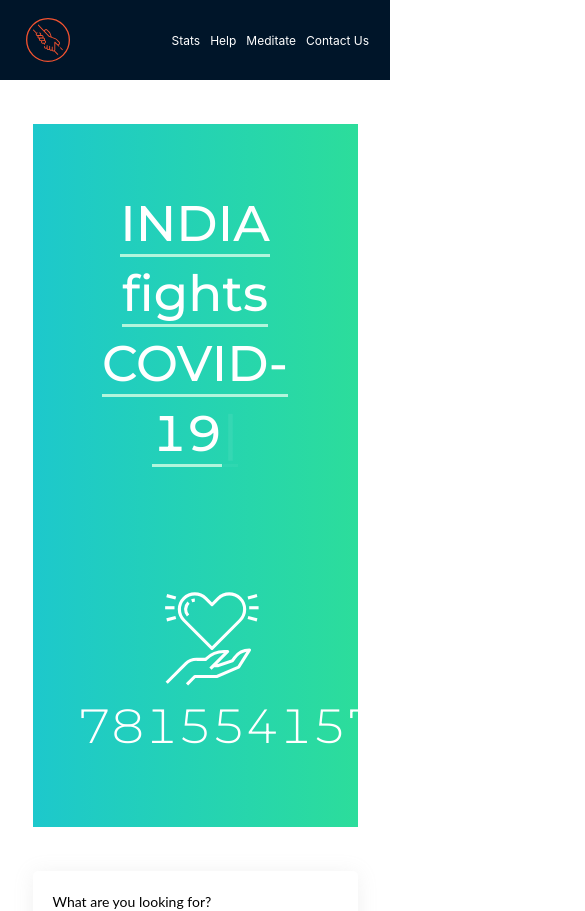
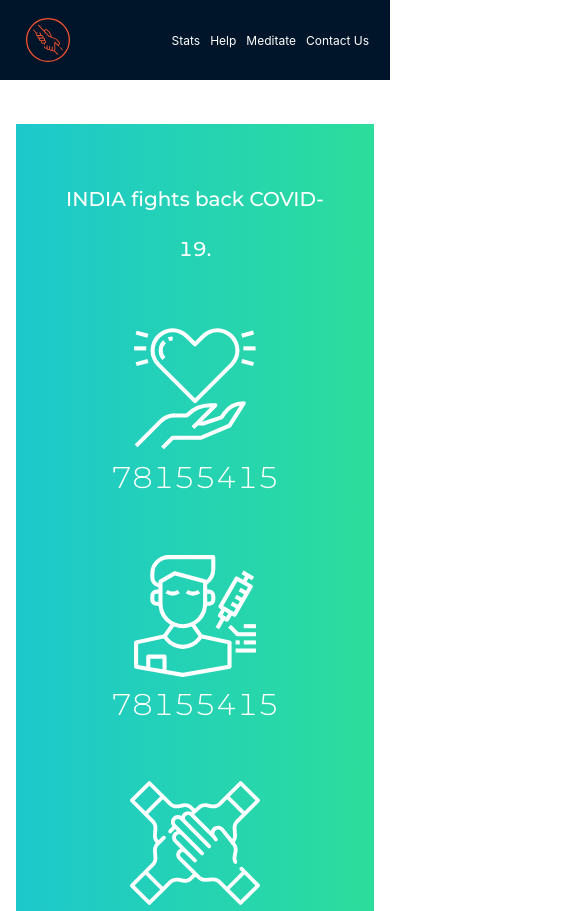
Before and after one commit to ipectrinity/reactivedeveloperz, a React (Create React App) app: page / in a window 390 px wide. Shown: the top 911 px of the page, 585 px wide, since content can reach past the window. Built offline with nearby package versions, Linux system fonts and the light colour scheme.

Commit message:
Incrementer Work Started

```diff
--- a/src/Components/Banner/Banner.js
+++ b/src/Components/Banner/Banner.js
@@ -2,24 +2,17 @@ import React from "react";
 import { Col, Row } from "antd";
 import Typewriter from "typewriter-effect";
 import classes from "./Banner.module.css";
-import syringe from "../../Assets/syringe.svg";
+import vaccination from "../../Assets/vaccination.svg";
 import life from "../../Assets/healthcare.svg";
-
+import volunteers from "../../Assets/volunteers.svg";
 const Banner = () => {
   return (
     <Row justify='center'>
-      <Col sm={16} xs={20}>
+      <Col sm={22} xs={22} lg={16} md={22}>
         <div class={classes.staticSlider3}>
           <h1 class={classes.title}>
             <div className={classes.Typewriter}>
-              <Typewriter
-                options={{
-                  strings: ["CHEERS INDIA!!", "INDIA fights COVID-19 back."],
-                  autoStart: true,
-                  loop: true,
-                  delay: 75,
-                }}
-              />
+              INDIA fights back COVID-19.
             </div>
           </h1>
 
@@ -29,11 +22,11 @@ const Banner = () => {
               <p>78155415</p>
             </div>
             <div className={classes.imageStat}>
-              <img
-                style={{ marginLeft: "50px" }}
-                src={syringe}
-                alt='vaccine icon'
-              />
+              <img src={vaccination} alt='vaccine icon' />
+              <p>78155415</p>
+            </div>
+            <div className={classes.imageStat}>
+              <img src={volunteers} alt='volunteer icon' />
               <p>78155415</p>
             </div>
           </div>
@@ -44,6 +37,3 @@ const Banner = () => {
 };
 
 export default Banner;
-
-// <img alt="Banner" src={help} className={classes.homeIcons} />
-//           <p>We are helping connect the <span><b>donors</b></span> with the <span><b>recipients</b></span> during this tough COVID pandemic times</p>
--- a/src/Components/Banner/Banner.module.css
+++ b/src/Components/Banner/Banner.module.css
@@ -99,18 +99,6 @@
   font-size: 16px;
 }
 
-@media (max-width: 767px) {
-  .staticSlider3 .title {
-    line-height: 30px;
-    font-size: 24px;
-  }
-}
-
-/* .typeWritterText {
-  text-align: center !important;
-  font-size: 32px !important;
-} */
-
 .Typewriter {
   margin-top: 50px !important;
   text-align: center !important;
@@ -132,11 +120,176 @@
 }
 
 .imageStat img {
-  height: 100px;
-  width: 100px;
+  height: 150px;
+  width: 150px;
 }
 
 .imageStat p {
   color: white;
   font-size: 48px;
 }
+
+@media (max-width: 767px) {
+  .staticSlider3 .title {
+    line-height: 30px;
+    font-size: 24px;
+  }
+}
+
+@media (max-width: 1220px) {
+  .Typewriter {
+    margin-top: 50px !important;
+    text-align: center !important;
+    font-size: 45px !important;
+    line-height: 70px !important;
+  }
+  .statsSection {
+    display: flex;
+    flex-direction: row;
+    justify-content: space-around;
+    margin-top: 110px;
+  }
+
+  .imageStat img {
+    height: 125px;
+    width: 125px;
+  }
+
+  .imageStat p {
+    color: white;
+    font-size: 40px;
+  }
+}
+
+@media (max-width: 1110px) {
+  .Typewriter {
+    margin-top: 50px !important;
+    text-align: center !important;
+    font-size: 40px !important;
+    line-height: 70px !important;
+  }
+  .statsSection {
+    display: flex;
+    flex-direction: row;
+    justify-content: space-around;
+    margin-top: 100px;
+  }
+
+  .imageStat img {
+    height: 110px;
+    width: 110px;
+  }
+
+  .imageStat p {
+    color: white;
+    font-size: 35px;
+  }
+}
+
+@media (max-width: 1005px) {
+  .Typewriter {
+    margin-top: 50px !important;
+    text-align: center !important;
+    font-size: 35px !important;
+    line-height: 70px !important;
+  }
+
+  .statsSection {
+    display: flex;
+    flex-direction: row;
+    justify-content: space-around;
+    margin-top: 80px;
+  }
+
+  .imageStat img {
+    height: 130px;
+    width: 130px;
+  }
+
+  .imageStat p {
+    color: white;
+    font-size: 30px;
+  }
+}
+
+@media (max-width: 900px) {
+  .Typewriter {
+    margin-top: 50px !important;
+    text-align: center !important;
+    font-size: 30px !important;
+    line-height: 70px !important;
+  }
+
+  .statsSection {
+    display: flex;
+    flex-direction: row;
+    justify-content: space-around;
+    margin-top: 60px;
+  }
+
+  .imageStat img {
+    height: 110px;
+    width: 110px;
+  }
+
+  .imageStat p {
+    color: white;
+    font-size: 25px;
+  }
+}
+
+@media (max-width: 790px) {
+  .Typewriter {
+    margin-top: 40px !important;
+    text-align: center !important;
+    font-size: 25px !important;
+    line-height: 70px !important;
+  }
+
+  .statsSection {
+    display: flex;
+    flex-direction: row;
+    justify-content: space-around;
+    margin-top: 50px;
+  }
+
+  .imageStat img {
+    height: 90px;
+    width: 90px;
+  }
+
+  .imageStat p {
+    color: white;
+    font-size: 20px;
+  }
+}
+
+@media (max-width: 550px) {
+  .Typewriter {
+    margin-top: 35px !important;
+    text-align: center !important;
+    font-size: 20px !important;
+    line-height: 50px !important;
+  }
+
+  .statsSection {
+    display: flex;
+    flex-direction: column;
+    justify-content: space-around;
+    margin-top: 50px;
+  }
+
+  .imageStat {
+    margin-bottom: 20px;
+  }
+
+  .imageStat img {
+    height: 130px;
+    width: 130px;
+  }
+
+  .imageStat p {
+    color: white;
+    font-size: 30px;
+  }
+}
```
Also changed, not shown: src/Components/IncrementCount/IncrementCount.js (added, +52 -0 lines), src/Assets/vaccination.svg (added), src/Assets/volunteers.svg (added).
